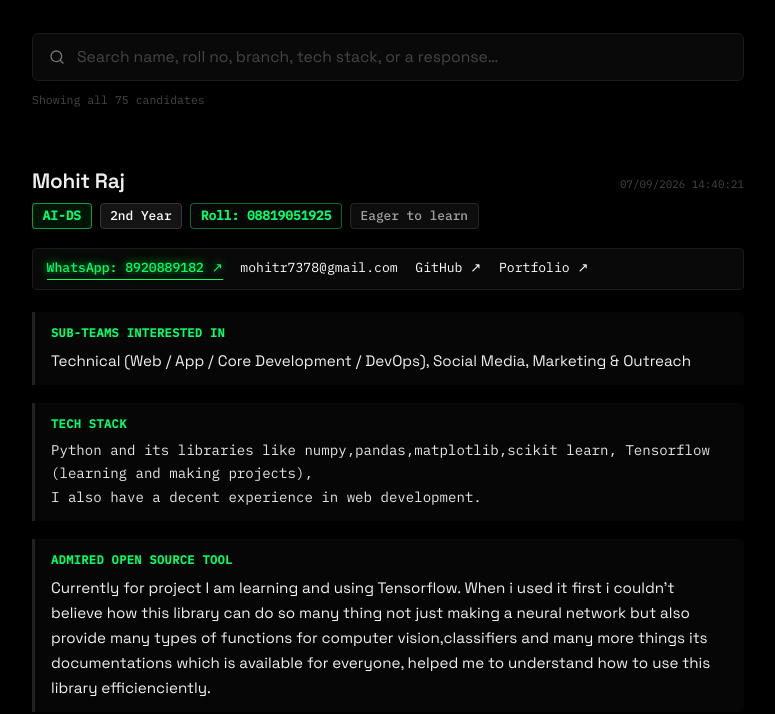
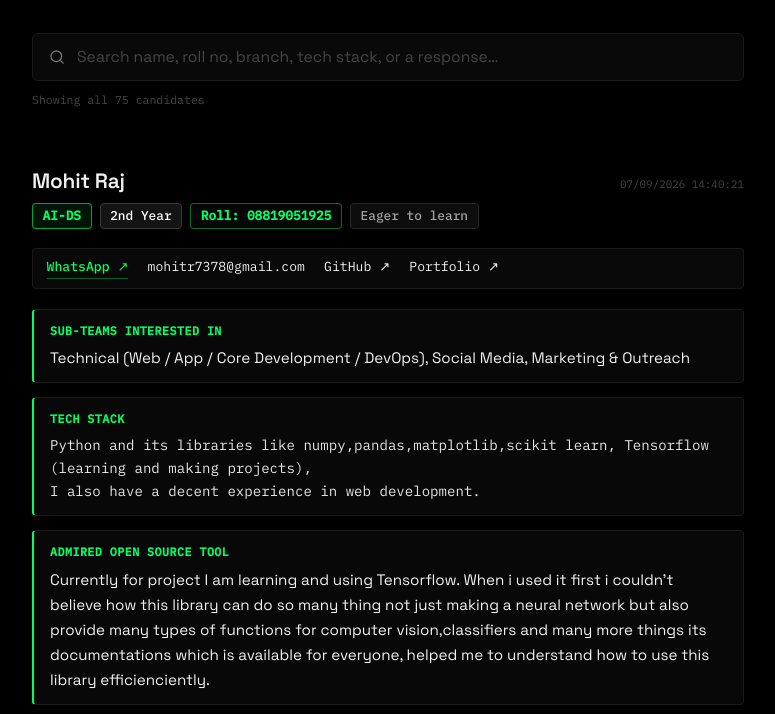
Before and after one commit to kaushikharsh99/UFC-recruitment, a plain HTML site: page index.html in a window 1280 px wide. Shown: the part 126-840 px from the top of the page, without its empty margins (252-1027 px from the left). Drawn offline with Linux system fonts and the light colour scheme.

Commit message:
style: rename contributor badge, clean flat green WhatsApp link, and refine minimal response boxes

```diff
--- a/app.js
+++ b/app.js
@@ -271,11 +271,11 @@ function render() {
           ${c.branch ? `<span class="tag-badge tag-branch">${highlight(c.branch, q)}</span>` : ''}
           ${c.year ? `<span class="tag-badge tag-year">${highlight(c.year, q)}</span>` : ''}
           ${c.rollNo ? `<span class="tag-badge tag-roll" data-roll="${escapeHtml(c.rollNo)}" title="Click to copy roll number">Roll: ${highlight(c.rollNo, q)}</span>` : ''}
-          <span class="tag-badge ${isContributor ? 'tag-contrib' : 'tag-learn'}">${isContributor ? 'Contributor' : 'Eager to learn'}</span>
+          <span class="tag-badge ${isContributor ? 'tag-contrib' : 'tag-learn'}">${isContributor ? 'Open Source Contributor' : 'Eager to learn'}</span>
         </div>
 
         <div class="links">
-          ${c.phone ? `<a href="https://wa.me/${waPhone}" target="_blank" rel="noopener noreferrer" class="link-wa">WhatsApp: ${highlight(c.phone, q)} ↗</a>` : ''}
+          ${c.phone ? `<a href="https://wa.me/${waPhone}" target="_blank" rel="noopener noreferrer" class="link-wa">WhatsApp ↗</a>` : ''}
           ${c.email ? `<a href="mailto:${escapeHtml(c.email)}">${highlight(c.email, q)}</a>` : ''}
           ${githubUrl ? `<a href="${githubUrl}" target="_blank" rel="noopener noreferrer">GitHub ↗</a>` : ''}
           ${linkedinUrl ? `<a href="${linkedinUrl}" target="_blank" rel="noopener noreferrer">Portfolio ↗</a>` : ''}
--- a/style.css
+++ b/style.css
@@ -252,12 +252,11 @@ body {
   background: #060606;
   cursor: pointer;
   font-weight: 600;
-  transition: border-color 0.15s, box-shadow 0.15s;
+  transition: border-color 0.15s;
 }
 
 .tag-roll:hover {
   border-color: var(--green);
-  box-shadow: 0 0 10px rgba(0, 255, 102, 0.35);
 }
 
 .tag-contrib {
@@ -277,18 +276,18 @@ body {
   display: flex;
   flex-wrap: wrap;
   align-items: center;
-  gap: 1.1rem;
+  gap: 1.2rem;
   font-family: 'IBM Plex Mono', monospace;
   font-size: 0.82rem;
-  margin-bottom: 1.35rem;
-  padding: 0.6rem 0.85rem;
+  margin-bottom: 1.25rem;
+  padding: 0.55rem 0.85rem;
   background: #090909;
   border: 1px solid var(--line);
   border-radius: 4px;
 }
 
 .links a {
-  color: #ffffff;
+  color: var(--ink);
   text-decoration: none;
   border-bottom: 1px solid transparent;
   transition: color 0.15s, border-bottom-color 0.15s;
@@ -301,25 +300,27 @@ body {
 
 .links a.link-wa {
   color: var(--green);
-  text-shadow: 0 0 8px rgba(0, 255, 102, 0.7), 0 0 16px rgba(0, 255, 102, 0.35);
   font-weight: 500;
-  border-bottom: 1px solid var(--green);
+  border-bottom: 1px solid rgba(0, 255, 102, 0.35);
 }
 
 .links a.link-wa:hover {
-  text-shadow: 0 0 12px rgba(0, 255, 102, 1), 0 0 24px rgba(0, 255, 102, 0.6);
+  color: var(--green);
+  border-bottom-color: var(--green);
 }
 
 .field {
-  margin-bottom: 1.15rem;
-  background: #060606;
-  border-left: 3px solid #222222;
+  margin-bottom: 0.85rem;
+  background: #080808;
+  border: 1px solid var(--line);
+  border-left: 2px solid var(--green);
   padding: 0.75rem 1rem;
-  border-radius: 0 4px 4px 0;
-  transition: border-left-color 0.15s;
+  border-radius: 4px;
+  transition: border-color 0.15s;
 }
 
 .field:hover {
+  border-color: #282828;
   border-left-color: var(--green);
 }
 
@@ -327,7 +328,7 @@ body {
 
 .field-label {
   font-family: 'IBM Plex Mono', monospace;
-  font-size: 0.74rem;
+  font-size: 0.73rem;
   font-weight: 600;
   text-transform: uppercase;
   letter-spacing: 0.04em;
```
